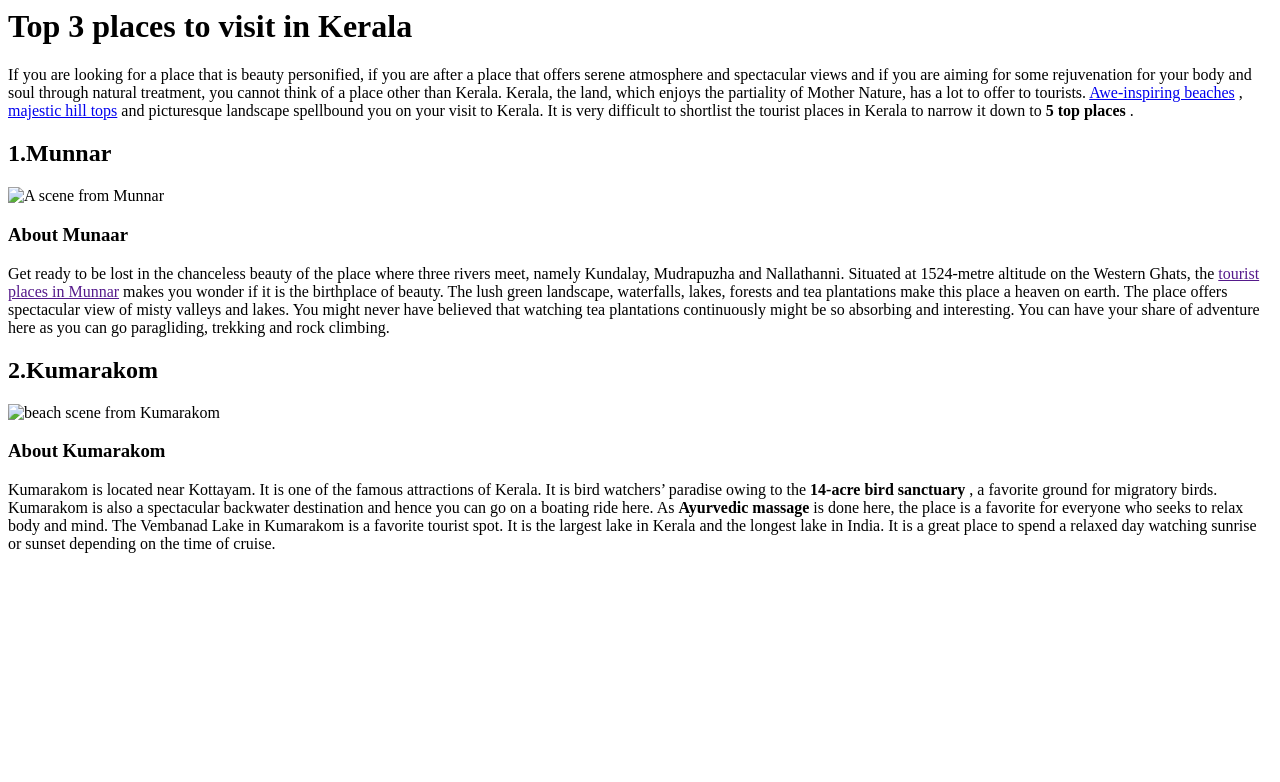
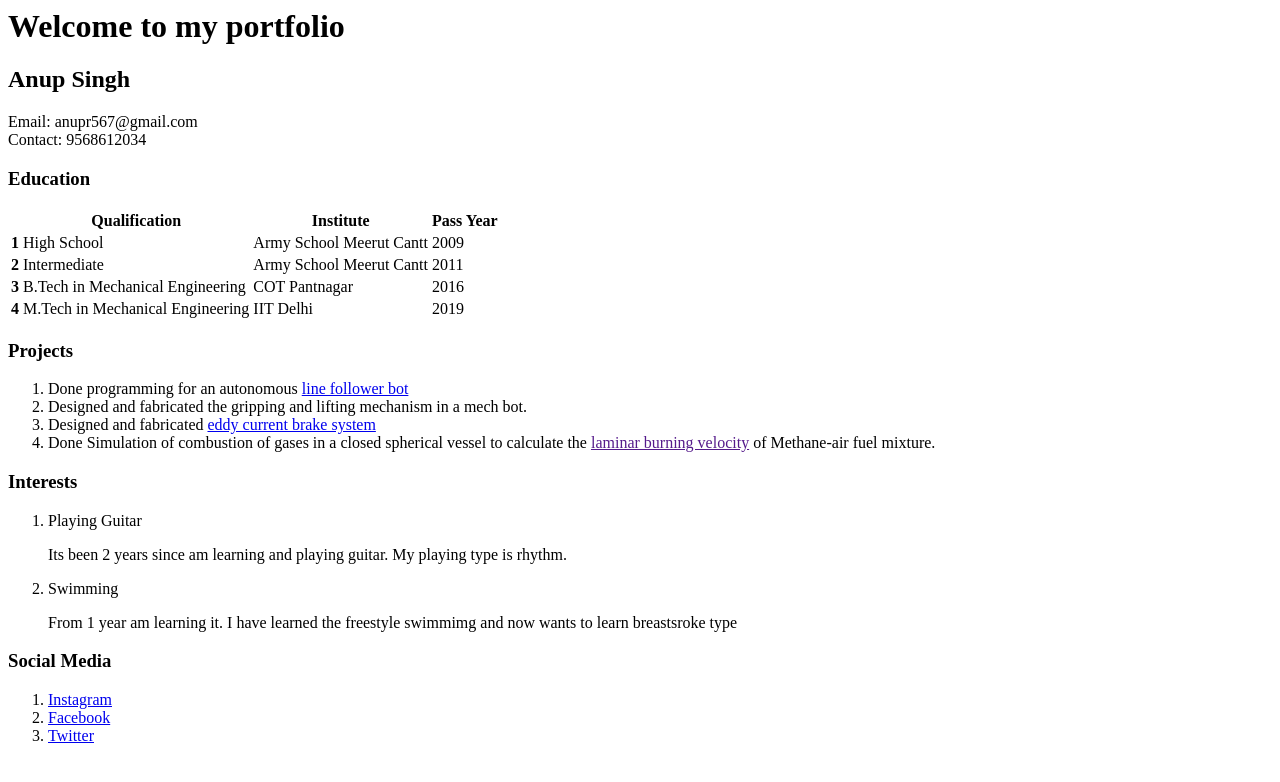
Before and after one commit to anupr567/anupsingh.github.io, a plain HTML site: page index.html in a window 1280 px wide. Drawn offline with Linux system fonts and the light colour scheme.

Commit message:
index added

```diff
--- a/index.html
+++ b/index.html
@@ -1,18 +1,72 @@
 <html>
   <head>
     <meta charset="utf-8">
-    <title>Top 3 places to visit in Kerala</title>
+    <title>Anup Singh</title>
   </head>
   <body>
-     <h1> Top 3 places to visit in Kerala </h1>
-     <p>If you are looking for a place that is beauty personified, if you are after a place that offers serene atmosphere and spectacular views and if you are aiming for some rejuvenation for your body and soul through natural treatment, you cannot think of a place other than Kerala. Kerala, the land, which enjoys the partiality of Mother Nature, has a lot to offer to tourists. <a href="http://www.transindiatravels.com/kerala/beaches-in-kerala/">Awe-inspiring beaches</a> , <a href="http://www.transindiatravels.com/kerala/hill-stations-in-kerala/">majestic hill tops</a> and picturesque landscape spellbound you on your visit to Kerala. It is very difficult to shortlist the tourist places in Kerala to narrow it down to <strong> 5 top places </strong> . </p>
-    <h2> 1.Munnar </h2>
-    <img src="images/munnar.jpg" alt="A scene from Munnar">
-    <h3> About Munaar </h3>
-    <p> Get ready to be lost in the chanceless beauty of the place where three rivers meet, namely Kundalay, Mudrapuzha and Nallathanni. Situated at 1524-metre altitude on the Western Ghats, the <a href="">tourist places in Munnar</a> makes you wonder if it is the birthplace of beauty. The lush green landscape, waterfalls, lakes, forests and tea plantations make this place a heaven on earth. The place offers spectacular view of misty valleys and lakes. You might never have believed that watching tea plantations continuously might be so absorbing and interesting. You can have your share of adventure here as you can go paragliding, trekking and rock climbing.</p>
-    <h2> 2.Kumarakom </h2>
-    <img src="images/kumarakom.jpg" alt="beach scene from Kumarakom">
-    <h3> About Kumarakom </h3>
-    <p> Kumarakom is located near Kottayam. It is one of the famous attractions of Kerala. It is bird watchers’ paradise owing to the <strong> 14-acre bird sanctuary </strong>, a favorite ground for migratory birds. Kumarakom is also a spectacular backwater destination and hence you can go on a boating ride here. As <strong> Ayurvedic massage </strong> is done here, the place is a favorite for everyone who seeks to relax body and mind. The Vembanad Lake in Kumarakom is a favorite tourist spot. It is the largest lake in Kerala and the longest lake in India. It is a great place to spend a relaxed day watching sunrise or sunset depending on the time of cruise. </p>
-  </body>
+     <header>
+       <h1> Welcome to my portfolio </h1>
+       <h2> Anup Singh </h2>
+       <div> Email: anupr567@gmail.com </div>
+           <div> Contact: 9568612034 </div>
+     </header>
+       <section class="educational qualifications">
+        <h3> Education </h3>
+         <table>
+          <tr>
+            <td> &nbsp; </td>
+            <th> Qualification </th>
+            <th> Institute </th>
+            <th> Pass Year </th>
+          </tr>
+         <tr>
+            <th> 1 </th>
+            <td> High School </td>
+            <td> Army School Meerut Cantt </td>
+            <td> 2009 </td>
+         </tr>
+        <tr>
+            <th> 2 </th>
+            <td> Intermediate </td>
+            <td> Army School Meerut Cantt </td>
+            <td> 2011 </td>
+        </tr>
+          <tr>
+            <th> 3 </th>
+            <td> B.Tech in Mechanical Engineering </td>
+            <td> COT Pantnagar </td>
+            <td> 2016 </td>
+         </tr>
+          <tr>
+            <th> 4 </th>
+            <td> M.Tech in Mechanical Engineering </td>
+            <td> IIT Delhi </td>
+            <td> 2019 </td>
+         </tr>
+         </table>
+       </section>
+       <section class="projects">
+        <h3> Projects </h3>
+         <ol>
+           <li> Done programming for an autonomous <a href="https://www.pantechsolutions.net/robotics-projects/line-follower-robot">line follower bot</a> </li>
+              <li>  Designed and fabricated the gripping and lifting mechanism in a mech bot.</li>
+              <li>  Designed and fabricated <a href="https://en.wikipedia.org/wiki/Eddy_current_brake">eddy current brake system</a> </li>
+               <li> Done Simulation of combustion of gases in a closed spherical vessel to calculate the <a href="">laminar burning velocity</a> of Methane-air fuel mixture. </li> </ol>
+      <section class="Hobbies">
+        <h3> Interests </h3>
+         <ol>
+          <li> Playing Guitar
+               <section>  <p> Its been 2 years since am learning and playing guitar. My playing type is rhythm. </p> </section> </li>
+          <li> Swimming  <section>  <p> From 1 year am learning it. I have learned the freestyle swimmimg and now wants to learn breastsroke type </p> </section> </li>
+         </ol>
+      </section>
+       <section class="social media">
+        <h3> Social Media </h3>
+         <nav> <ol>
+          <li> <a href="https://www.instagram.com/anup0306/">Instagram</a>  </li>
+          <li> <a href="https://www.facebook.com/ANUP0306">Facebook</a>   </li>
+          <li> <a href="https://twitter.com/anup0306">Twitter</a>    </li>
+         </ol> </nav>
+       </section>
+</body>
 </html>
```
